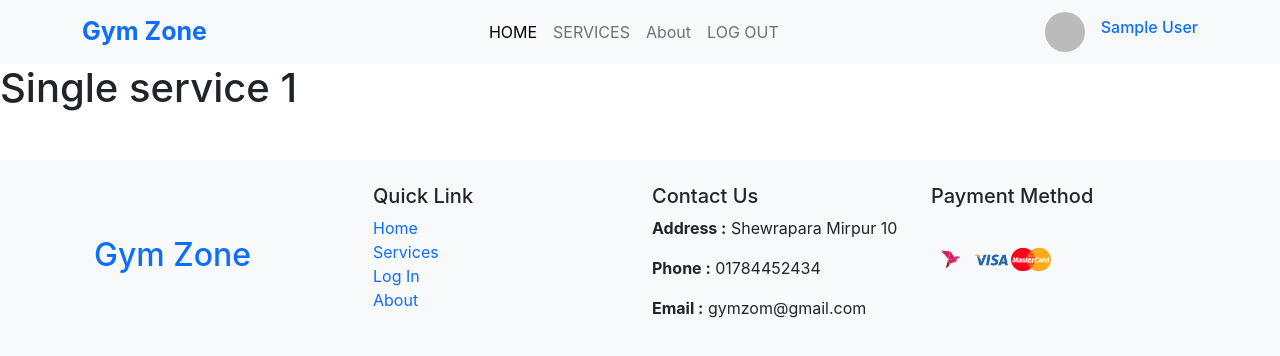
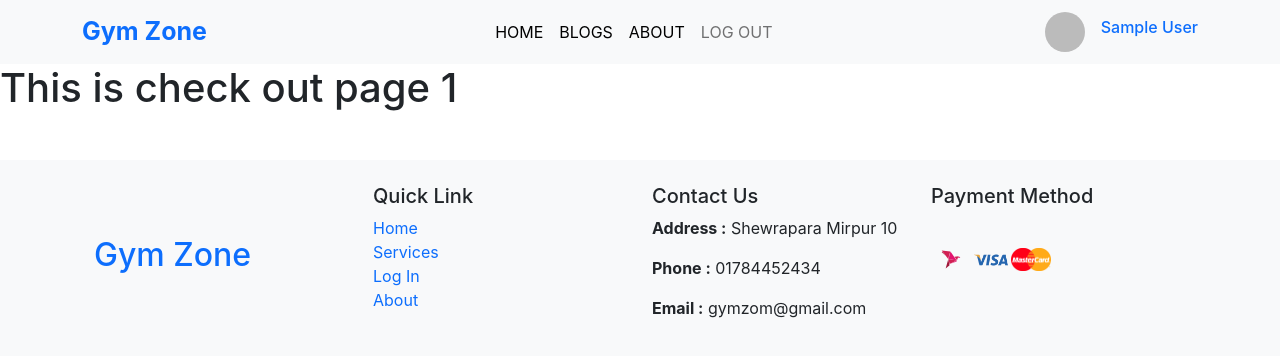
Before and after one commit to Mehedi4467/independent-service-provider, a React (Create React App) app: page /services/1 in a window 1280 px wide. Shown: the top 356 px of the page. Built offline with nearby package versions, Linux system fonts and the light colour scheme; no server answers; sample sign-in values are in the browser's storage.

Commit message:
about and blogs page created

```diff
--- a/src/App.js
+++ b/src/App.js
@@ -7,17 +7,23 @@ import NotFound from "./Components/NotFound/NotFound";
 import Registration from "./Components/Registration/Registration";
 import Checkout from './Components/Checkout/Checkout';
 import RequireAuth from "./Components/RequireAuth/RequireAuth";
-import Service from "./Components/Service/Service";
-
+import Blogs from "./Components/Blogs/Blogs";
+import About from "./Components/About/About";
 function App() {
   return (
     <div>
       <Header></Header>
       <Routes>
         <Route path="/" element={<Home></Home>}></Route>
+        <Route path='/blogs' element={<Blogs></Blogs>}></Route>
+        <Route path='/about' element={<About></About>}></Route>
         <Route path="/login" element={<LogIn></LogIn>}></Route>
         <Route path="/registration" element={<Registration></Registration>}></Route>
-        <Route path='/services/:serviceId' element={<Service></Service>}></Route>
+        <Route path='/services/:serviceId' element={
+          <RequireAuth>
+            <Checkout></Checkout>
+          </RequireAuth>
+        }></Route>
         <Route path="*" element={<NotFound></NotFound>}></Route>
 
       </Routes>
--- /dev/null
+++ b/src/Components/About/About.js
@@ -0,0 +1,11 @@
+import React from 'react';
+
+const About = () => {
+    return (
+        <div>
+            <h1>this is about page</h1>
+        </div>
+    );
+};
+
+export default About;
--- /dev/null
+++ b/src/Components/Blogs/Blogs.js
@@ -0,0 +1,11 @@
+import React from 'react';
+
+const Blogs = () => {
+    return (
+        <div>
+            <h1>this is blogs</h1>
+        </div>
+    );
+};
+
+export default Blogs;
--- a/src/Components/Checkout/Checkout.js
+++ b/src/Components/Checkout/Checkout.js
@@ -1,9 +1,12 @@
 import React from 'react';
+import { useParams } from 'react-router-dom';
 
 const Checkout = () => {
+    const { serviceId } = useParams();
+
     return (
         <div>
-            <h1>This is check out page</h1>
+            <h1>This is check out page {serviceId}</h1>
         </div>
     );
 };
--- a/src/Components/Header/Header.js
+++ b/src/Components/Header/Header.js
@@ -27,8 +27,9 @@ const Header = () => {
                     >
 
                         <Nav.Link className="text-uppercase" as={CustomLink} to='/'>Home</Nav.Link>
-                        <Nav.Link className="text-uppercase" >Services</Nav.Link>
-                        <Nav.Link href="#action2">About</Nav.Link>
+                        <Nav.Link className="text-uppercase" as={CustomLink} to='/blogs'>Blogs</Nav.Link>
+                        <Nav.Link className="text-uppercase" as={CustomLink} to='/about'>About</Nav.Link>
+
                         {
                             user ? <Nav.Link className="text-uppercase" onClick={() => signOut(auth)} >Log Out</Nav.Link>
                                 : <Nav.Link className="text-uppercase" as={CustomLink} to='/login'>Log In</Nav.Link>
--- a/src/Components/RequireAuth/RequireAuth.js
+++ b/src/Components/RequireAuth/RequireAuth.js
@@ -1,12 +1,17 @@
 import React from 'react';
+import { useAuthState } from 'react-firebase-hooks/auth';
 import { Navigate, useLocation } from 'react-router-dom';
 import auth from '../../firebase.init';
+import Spinner from '../Spinner/Spinner';
 
 const RequireAuth = ({ children }) => {
 
     let location = useLocation();
-
-    if (!auth.user) {
+    const [user, loading] = useAuthState(auth);
+    if (loading) {
+        return <Spinner></Spinner>
+    }
+    if (!user) {
         // Redirect them to the /login page, but save the current location they were
         // trying to go to when they were redirected. This allows us to send them
         // along to that page after they login, which is a nicer user experience
--- a/src/Components/Service/Service.js
+++ /dev/null
@@ -1,13 +0,0 @@
-import React from 'react';
-import { useParams } from 'react-router-dom';
-
-const Service = () => {
-    const { serviceId } = useParams();
-    return (
-        <div>
-            <h1>Single service {serviceId}</h1>
-        </div>
-    );
-};
-
-export default Service;
```
Also changed, not shown: src/Components/About/About.css (added), src/Components/Blogs/Blogs.css (added).
